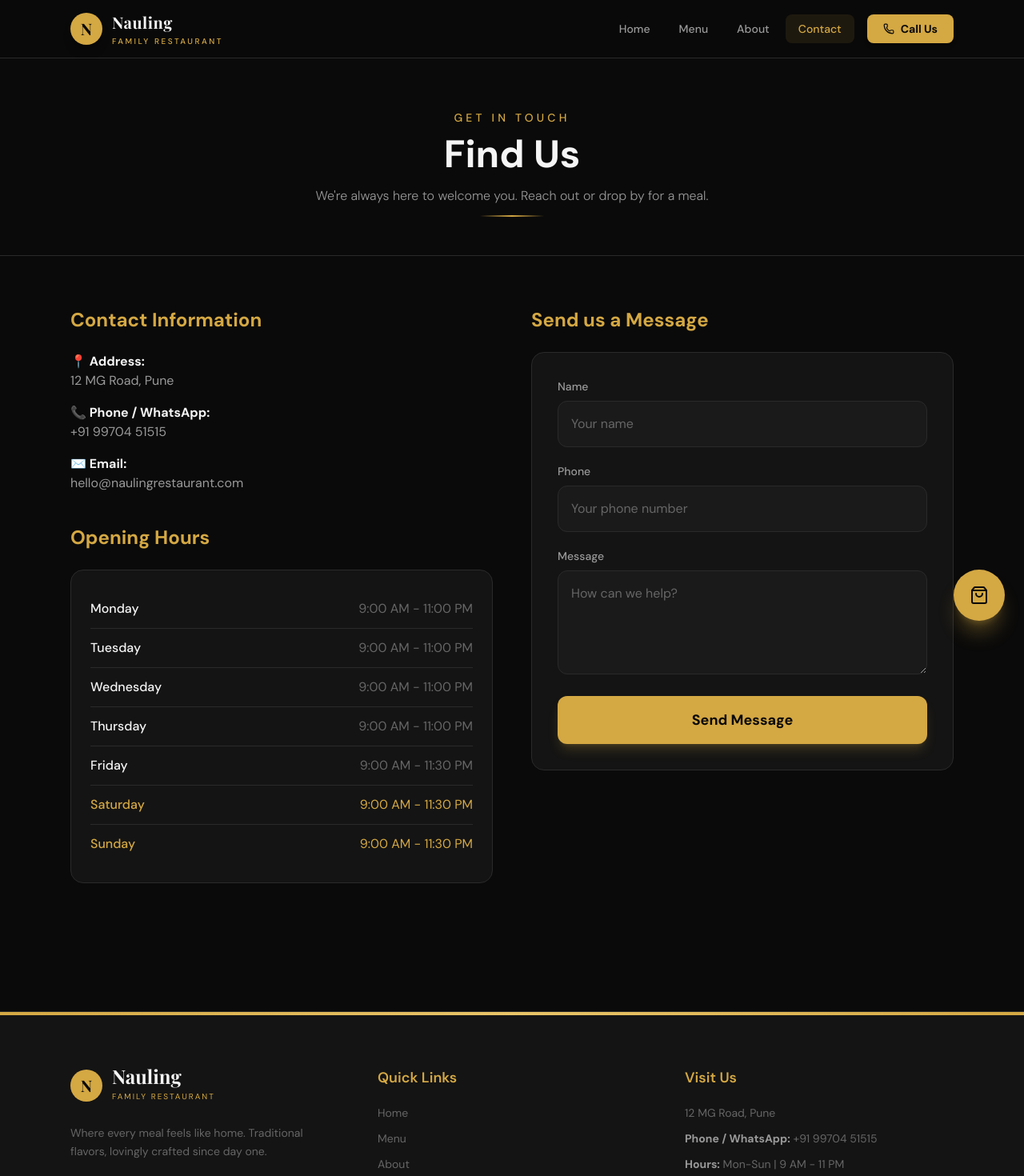
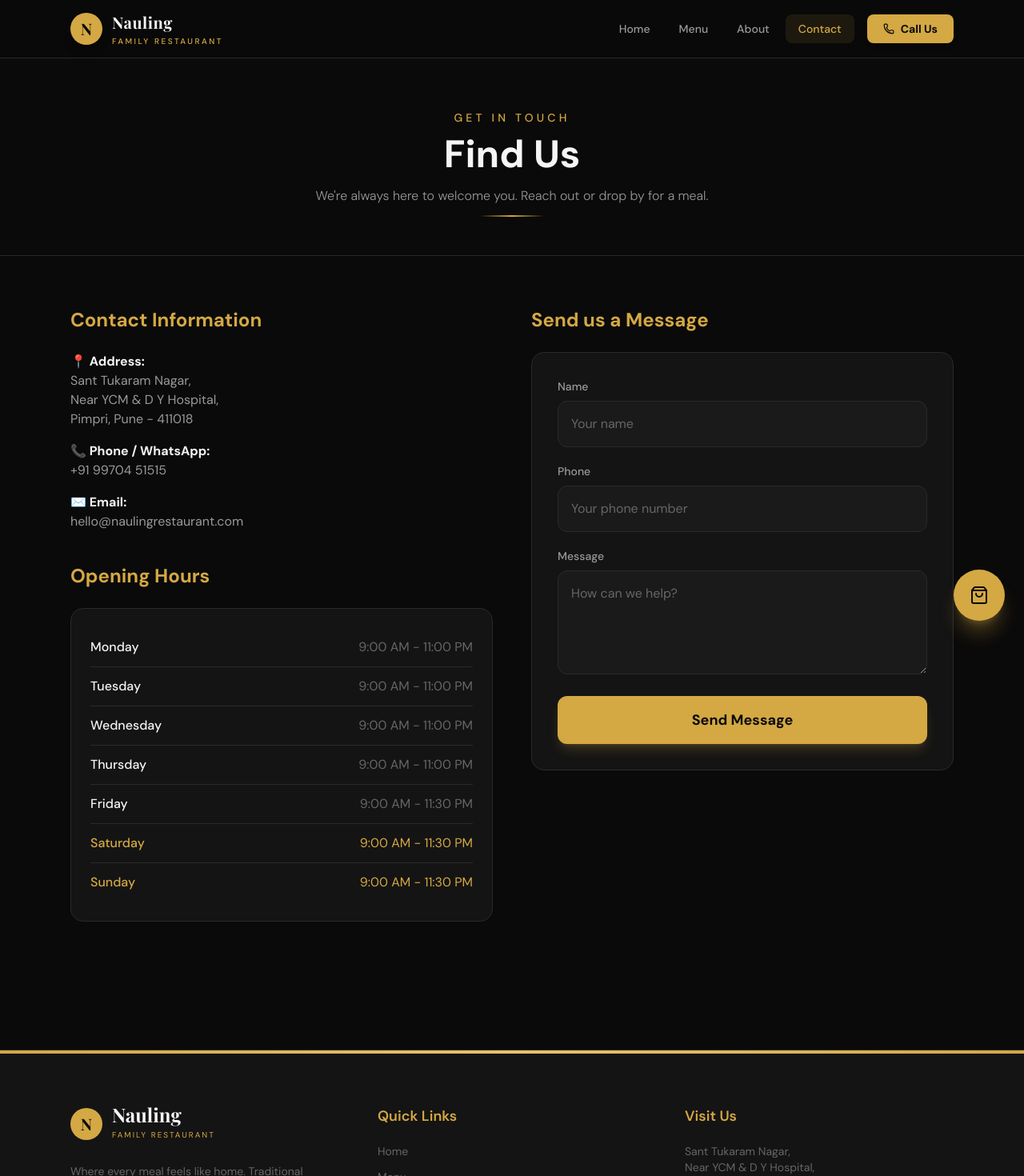
Before and after one commit to Dineshkor/nauling-restaurant, a Next.js app: page /contact in a window 1280 px wide. Shown: the top 1470 px of the page at 80% size. Built offline with nearby package versions, Linux system fonts and the light colour scheme; a web font is replaced by a local one.

Commit message:
changed the address

```diff
--- a/src/app/contact/page.tsx
+++ b/src/app/contact/page.tsx
@@ -20,7 +20,7 @@ export default function ContactPage() {
             <div>
               <h2 className="font-serif text-2xl font-bold text-gold mb-6">Contact Information</h2>
               <div className="space-y-4 text-base text-text-secondary">
-                <p><strong className="text-text-primary">📍 Address:</strong><br/>12 MG Road, Pune</p>
+                <p><strong className="text-text-primary">📍 Address:</strong><br/>Sant Tukaram Nagar,<br/>Near YCM & D Y Hospital,<br/>Pimpri, Pune - 411018</p>
                 <p><strong className="text-text-primary">📞 Phone / WhatsApp:</strong><br/><a href="tel:+919970451515" className="hover:text-gold transition">+91 99704 51515</a></p>
                 <p><strong className="text-text-primary">✉️ Email:</strong><br/>hello@naulingrestaurant.com</p>
               </div>
--- a/src/components/CartDrawer.tsx
+++ b/src/components/CartDrawer.tsx
@@ -118,7 +118,7 @@ export default function CartDrawer({ isOpen, onClose }: { isOpen: boolean; onClo
                       {orderType === 'delivery' && (
                         <div>
                           <label className="block text-sm font-medium mb-1 text-text-muted">Delivery Address *</label>
-                          <textarea required value={address} onChange={e => setAddress(e.target.value)} rows={3} className="w-full border border-dark-border bg-dark-surface rounded-lg p-3 text-sm text-text-primary focus:outline-none focus:border-gold focus:ring-1 focus:ring-gold transition placeholder:text-text-muted" placeholder="Apt 4B, MG Road..."></textarea>
+                          <textarea required value={address} onChange={e => setAddress(e.target.value)} rows={3} className="w-full border border-dark-border bg-dark-surface rounded-lg p-3 text-sm text-text-primary focus:outline-none focus:border-gold focus:ring-1 focus:ring-gold transition placeholder:text-text-muted" placeholder="e.g. Near Sant Tukaram Metro..."></textarea>
                         </div>
                       )}
                       <div>
--- a/src/components/Footer.tsx
+++ b/src/components/Footer.tsx
@@ -33,7 +33,7 @@ export default function Footer() {
           <div>
             <h4 className="font-serif text-lg mb-5 text-gold font-semibold">Visit Us</h4>
             <div className="text-text-muted text-sm space-y-3">
-              <p>12 MG Road, Pune</p>
+              <p>Sant Tukaram Nagar, <br />Near YCM & D Y Hospital, <br />Pimpri, Pune - 411018</p>
               <p><strong className="text-text-secondary">Phone / WhatsApp:</strong> <a href="tel:+919970451515" className="hover:text-gold transition">+91 99704 51515</a></p>
               <p><strong className="text-text-secondary">Hours:</strong> Mon-Sun | 9 AM - 11 PM</p>
             </div>
```
